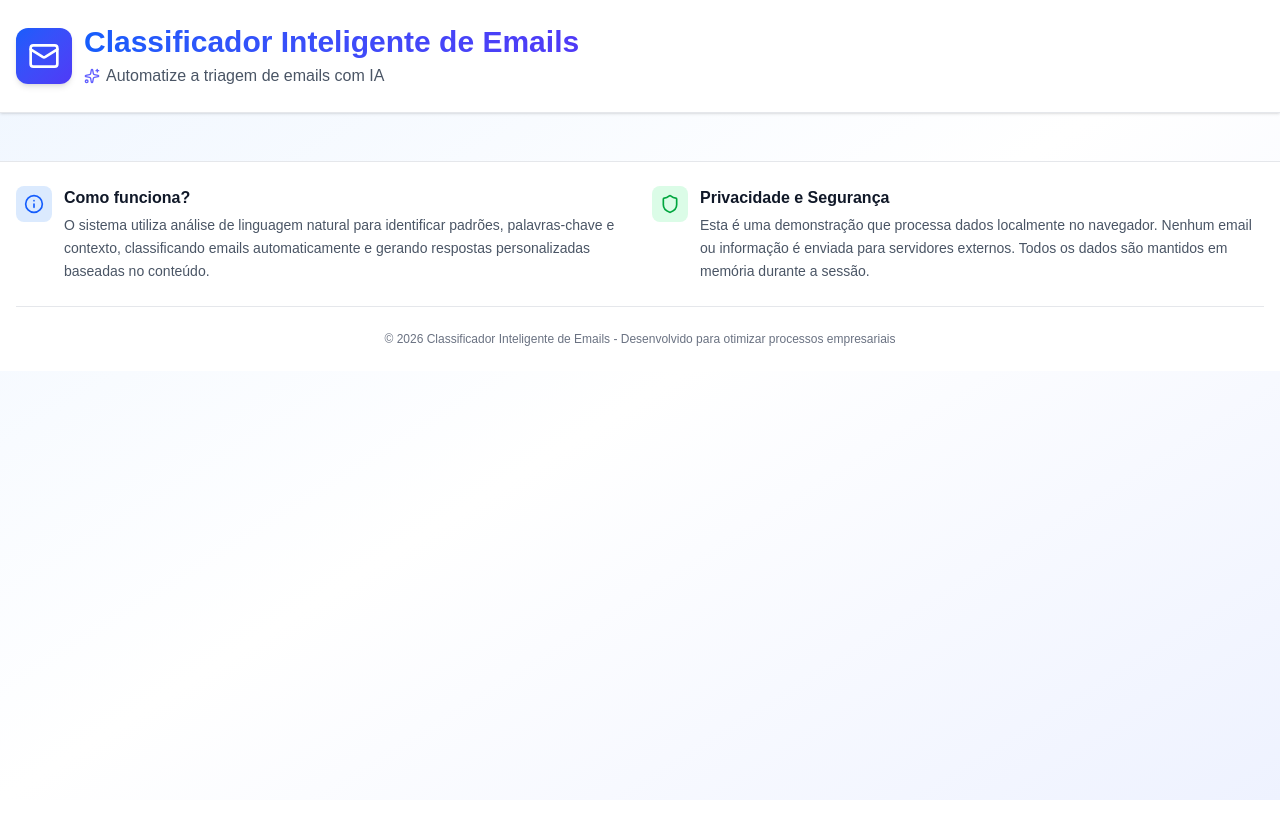
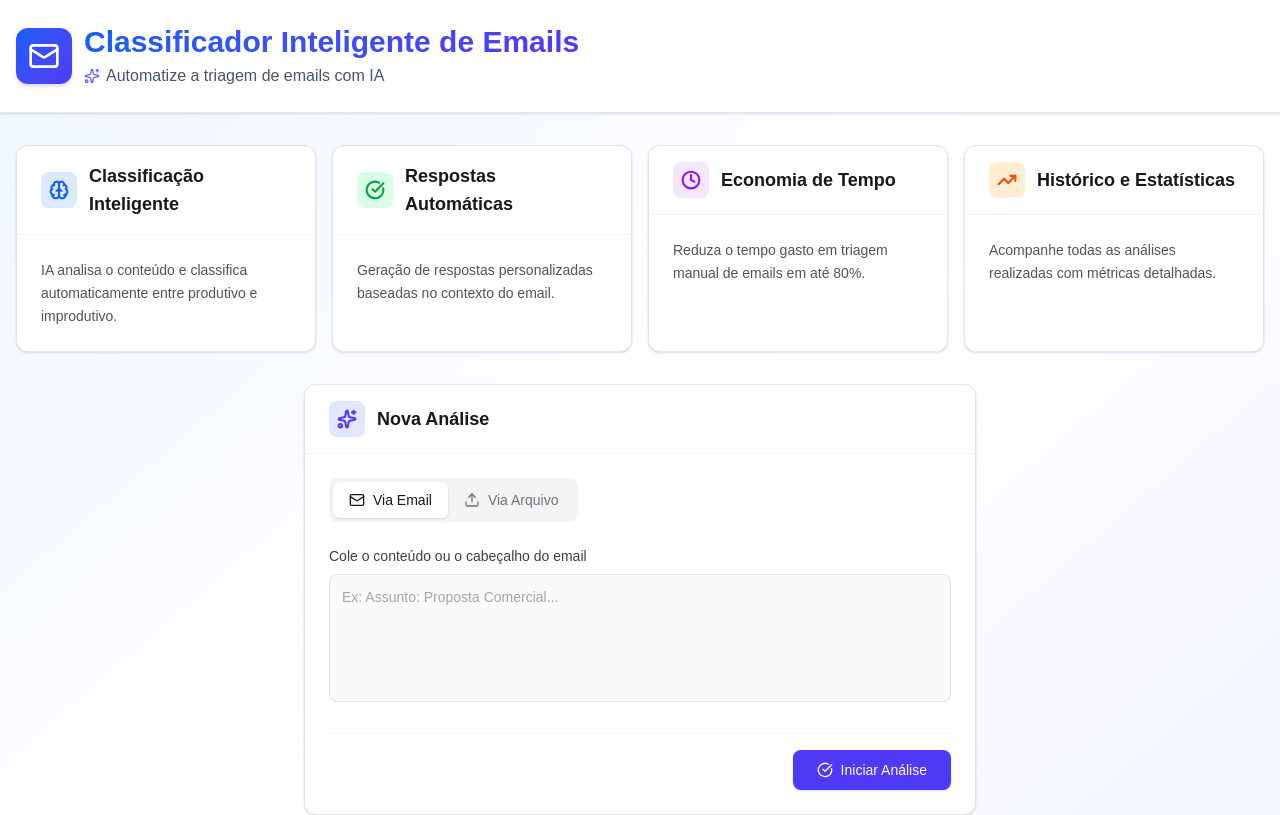
Before and after one commit to joaovictor-jpg/desafio-front, a Next.js app: page / in a window 1280 px wide. Shown: the top 815 px of the page. Built offline with nearby package versions, Linux system fonts and the light colour scheme.

Commit message:
feature: create a new component form and info

```diff
--- a/src/app/page.tsx
+++ b/src/app/page.tsx
@@ -1,10 +1,16 @@
+import { AnalysisForm } from "@/component/AnalysisForm";
 import { Footer } from "@/component/footer";
 import { Header } from "@/component/header";
+import { InfoSection } from "@/component/InfoSection";
 
 export default function Home() {
   return (
     <div className="min-h-screen bg-gradient-to-br from-blue-50 via-white to-indigo-50 flex flex-col dark:bg-gradient-to-br dark:from-gray-900 dark:via-gray-800 dark:to-gray-900">
       <Header />
+      <main className="container mx-auto px-4 py-8 max-w-7xl flex-grow">
+        <InfoSection />
+        <AnalysisForm />
+      </main>
       <Footer />
     </div>
   );
--- /dev/null
+++ b/src/component/AnalysisForm/index.tsx
@@ -0,0 +1,173 @@
+'use client';
+
+import React, { useState, useRef } from 'react';
+import { GenericCard } from '@/component/GenericCard';
+import { Mail, Upload, FileText, X, Sparkles, CheckCircle } from 'lucide-react';
+
+export function AnalysisForm() {
+  const [activeTab, setActiveTab] = useState<'email' | 'file'>('email');
+  const [email, setEmail] = useState('');
+  const [file, setFile] = useState<File | null>(null);
+  const [isDragging, setIsDragging] = useState(false);
+
+  const fileInputRef = useRef<HTMLInputElement>(null);
+
+  const handleFileChange = (e: React.ChangeEvent<HTMLInputElement>) => {
+    if (e.target.files && e.target.files[0]) {
+      validateAndSetFile(e.target.files[0]);
+    }
+  };
+
+  const validateAndSetFile = (selectedFile: File) => {
+    const validTypes = ['text/plain', 'application/pdf'];
+    if (validTypes.includes(selectedFile.type)) {
+      setFile(selectedFile);
+    } else {
+      alert('Por favor, envie apenas arquivos .txt ou .pdf');
+    }
+  };
+
+  const onDragOver = (e: React.DragEvent) => {
+    e.preventDefault();
+    setIsDragging(true);
+  };
+
+  const onDragLeave = () => {
+    setIsDragging(false);
+  };
+
+  const onDrop = (e: React.DragEvent) => {
+    e.preventDefault();
+    setIsDragging(false);
+    if (e.dataTransfer.files && e.dataTransfer.files[0]) {
+      validateAndSetFile(e.dataTransfer.files[0]);
+    }
+  };
+
+  const clearFile = () => {
+    setFile(null);
+    if (fileInputRef.current) fileInputRef.current.value = '';
+  };
+
+  return (
+    <GenericCard
+      title="Nova Análise"
+      icon={Sparkles}
+      iconStyle="bg-indigo-100 text-indigo-600 dark:bg-indigo-900/30 dark:text-indigo-400"
+      className="w-full max-w-2xl mx-auto"
+    >
+      <div className="flex flex-col gap-6">
+
+        <div className="flex p-1 bg-zinc-100 dark:bg-zinc-800 rounded-lg self-start">
+          <button
+            onClick={() => setActiveTab('email')}
+            className={`
+              flex items-center gap-2 px-4 py-2 rounded-md text-sm font-medium transition-all
+              ${activeTab === 'email'
+                ? 'bg-white dark:bg-zinc-700 shadow-sm text-zinc-900 dark:text-zinc-100'
+                : 'text-zinc-500 hover:text-zinc-700 dark:hover:text-zinc-300'}
+            `}
+          >
+            <Mail size={16} />
+            Via Email
+          </button>
+          <button
+            onClick={() => setActiveTab('file')}
+            className={`
+              flex items-center gap-2 px-4 py-2 rounded-md text-sm font-medium transition-all
+              ${activeTab === 'file'
+                ? 'bg-white dark:bg-zinc-700 shadow-sm text-zinc-900 dark:text-zinc-100'
+                : 'text-zinc-500 hover:text-zinc-700 dark:hover:text-zinc-300'}
+            `}
+          >
+            <Upload size={16} />
+            Via Arquivo
+          </button>
+        </div>
+
+        <div className="min-h-[160px]">
+
+          {activeTab === 'email' ? (
+            <div className="animate-in fade-in slide-in-from-left-4 duration-300">
+              <label htmlFor="email" className="block text-sm font-medium text-zinc-700 dark:text-zinc-300 mb-2">
+                Cole o conteúdo ou o cabeçalho do email
+              </label>
+              <textarea
+                id="email"
+                value={email}
+                onChange={(e) => setEmail(e.target.value)}
+                placeholder="Ex: Assunto: Proposta Comercial..."
+                className="w-full h-32 p-3 rounded-lg border border-zinc-200 dark:border-zinc-700 bg-zinc-50 dark:bg-zinc-800/50 focus:ring-2 focus:ring-indigo-500 outline-none resize-none text-sm"
+              />
+            </div>
+          ) : (
+            <div className="animate-in fade-in slide-in-from-right-4 duration-300">
+              {!file ? (
+                <div
+                  onDragOver={onDragOver}
+                  onDragLeave={onDragLeave}
+                  onDrop={onDrop}
+                  onClick={() => fileInputRef.current?.click()}
+                  className={`
+                    border-2 border-dashed rounded-xl h-32 flex flex-col items-center justify-center cursor-pointer transition-colors
+                    ${isDragging
+                      ? 'border-indigo-500 bg-indigo-50 dark:bg-indigo-900/20'
+                      : 'border-zinc-300 dark:border-zinc-700 hover:border-indigo-400 hover:bg-zinc-50 dark:hover:bg-zinc-800'}
+                  `}
+                >
+                  <input
+                    type="file"
+                    ref={fileInputRef}
+                    className="hidden"
+                    accept=".txt,.pdf"
+                    onChange={handleFileChange}
+                  />
+                  <div className="p-3 bg-zinc-100 dark:bg-zinc-800 rounded-full mb-2 text-zinc-500">
+                    <Upload size={20} />
+                  </div>
+                  <p className="text-sm text-zinc-600 dark:text-zinc-400 font-medium">
+                    Clique para upload ou arraste
+                  </p>
+                  <p className="text-xs text-zinc-400 dark:text-zinc-500 mt-1">
+                    Suporta .TXT ou .PDF
+                  </p>
+                </div>
+              ) : (
+                <div className="flex items-center justify-between p-4 bg-indigo-50 dark:bg-indigo-900/20 border border-indigo-100 dark:border-indigo-800 rounded-xl">
+                  <div className="flex items-center gap-3">
+                    <div className="p-2 bg-indigo-100 dark:bg-indigo-800 rounded-lg text-indigo-600 dark:text-indigo-300">
+                      <FileText size={20} />
+                    </div>
+                    <div>
+                      <p className="text-sm font-medium text-zinc-900 dark:text-zinc-100 truncate max-w-[200px]">
+                        {file.name}
+                      </p>
+                      <p className="text-xs text-zinc-500">
+                        {(file.size / 1024).toFixed(1)} KB
+                      </p>
+                    </div>
+                  </div>
+                  <button
+                    onClick={clearFile}
+                    className="p-2 hover:bg-white dark:hover:bg-zinc-800 rounded-full text-zinc-400 hover:text-red-500 transition-colors"
+                  >
+                    <X size={18} />
+                  </button>
+                </div>
+              )}
+            </div>
+          )}
+        </div>
+
+        <div className="pt-4 border-t border-zinc-100 dark:border-zinc-800 flex justify-end">
+          <button
+            className="bg-indigo-600 hover:bg-indigo-700 text-white px-6 py-2.5 rounded-lg text-sm font-medium transition-colors shadow-sm flex items-center gap-2"
+          >
+            <CheckCircle size={16} />
+            Iniciar Análise
+          </button>
+        </div>
+      </div>
+    </GenericCard>
+  );
+}
--- a/src/component/InfoSection/index.tsx
+++ b/src/component/InfoSection/index.tsx
@@ -0,0 +1,47 @@
+import { GenericCard } from '@/component/GenericCard';
+import { Brain, CheckCircle, Clock, TrendingUp } from 'lucide-react';
+
+export function InfoSection() {
+  const features = [
+    {
+      icon: Brain,
+      title: 'Classificação Inteligente',
+      description: 'IA analisa o conteúdo e classifica automaticamente entre produtivo e improdutivo.',
+      iconStyle: 'bg-blue-100 text-blue-600 dark:bg-blue-900/30 dark:text-blue-400'
+    },
+    {
+      icon: CheckCircle,
+      title: 'Respostas Automáticas',
+      description: 'Geração de respostas personalizadas baseadas no contexto do email.',
+      iconStyle: 'bg-green-100 text-green-600 dark:bg-green-900/30 dark:text-green-400'
+    },
+    {
+      icon: Clock,
+      title: 'Economia de Tempo',
+      description: 'Reduza o tempo gasto em triagem manual de emails em até 80%.',
+      iconStyle: 'bg-purple-100 text-purple-600 dark:bg-purple-900/30 dark:text-purple-400'
+    },
+    {
+      icon: TrendingUp,
+      title: 'Histórico e Estatísticas',
+      description: 'Acompanhe todas as análises realizadas com métricas detalhadas.',
+      iconStyle: 'bg-orange-100 text-orange-600 dark:bg-orange-900/30 dark:text-orange-400'
+    }
+  ];
+
+  return (
+    <div className="grid grid-cols-1 md:grid-cols-2 lg:grid-cols-4 gap-4 mb-8">
+      {features.map((feature, index) => (
+        <GenericCard
+          key={index}
+          title={feature.title}
+          icon={feature.icon}
+          iconStyle={feature.iconStyle}
+          className="h-full"
+        >
+          {feature.description}
+        </GenericCard>
+      ))}
+    </div>
+  );
+}
```
